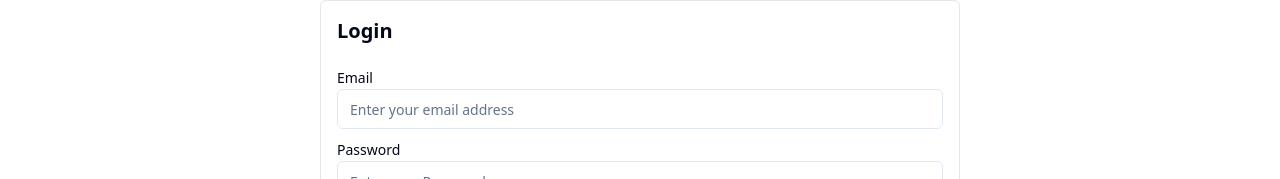
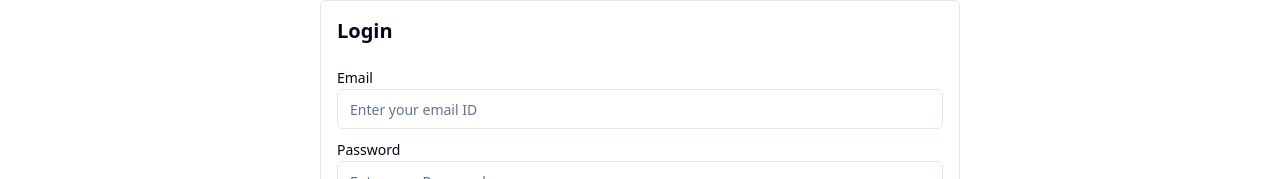
Before and after one commit to Kushal07Upadhyay/HireMe, a React (Vite) app in the folder frontend/: page /login in a window 1280 px wide. Shown: the part 104-283 px from the top of the page. Built offline with nearby package versions, Linux system fonts and the light colour scheme.

Commit message:
login page updated

```diff
--- a/frontend/src/components/auth/Login.jsx
+++ b/frontend/src/components/auth/Login.jsx
@@ -66,7 +66,7 @@ const Login = () => {
                             value={input.email}
                             name="email"
                             onChange={changeEventHandler}
-                            placeholder="Enter your email address"
+                            placeholder="Enter your email ID"
                         />
                     </div>
 
```
